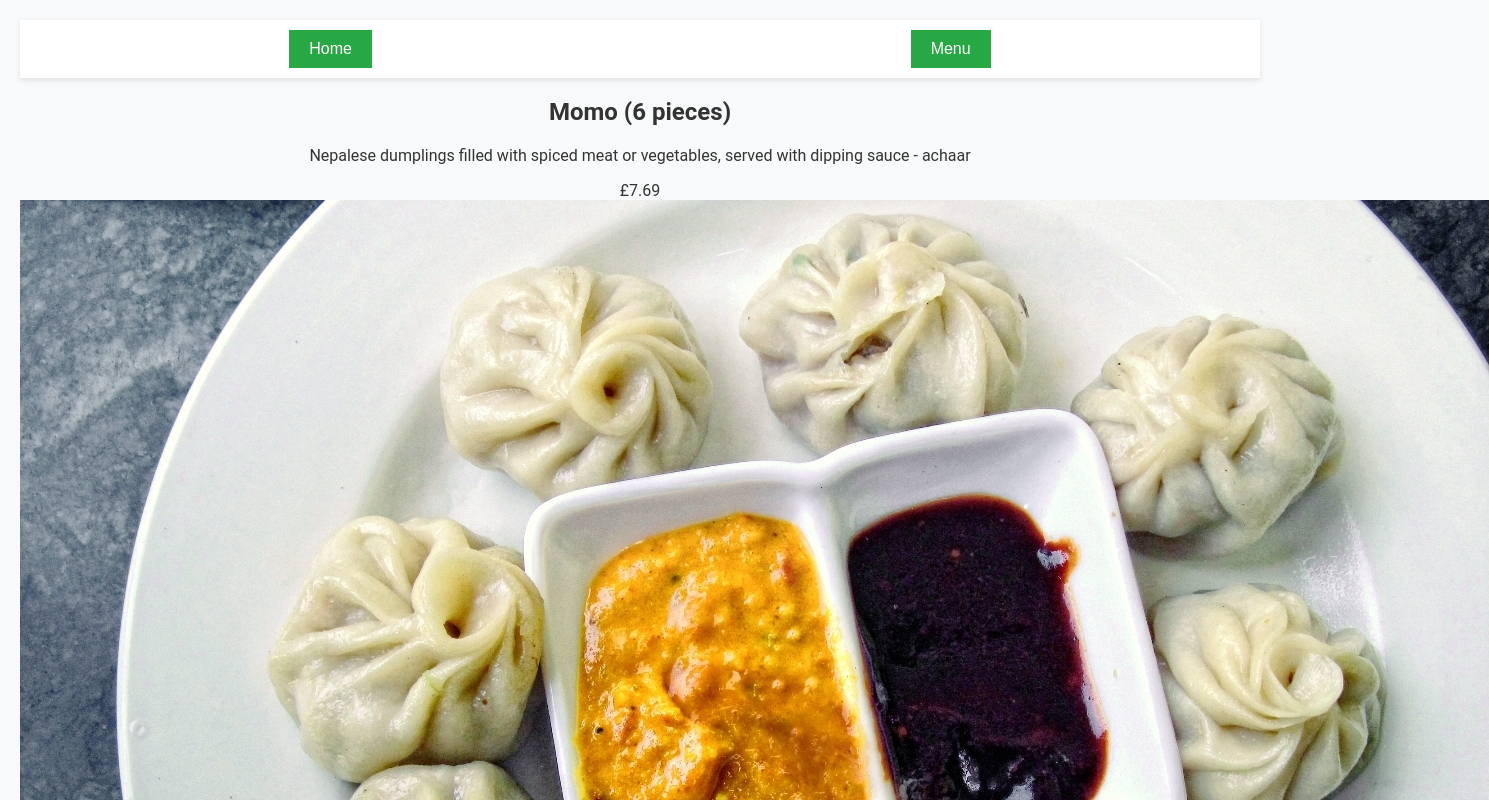
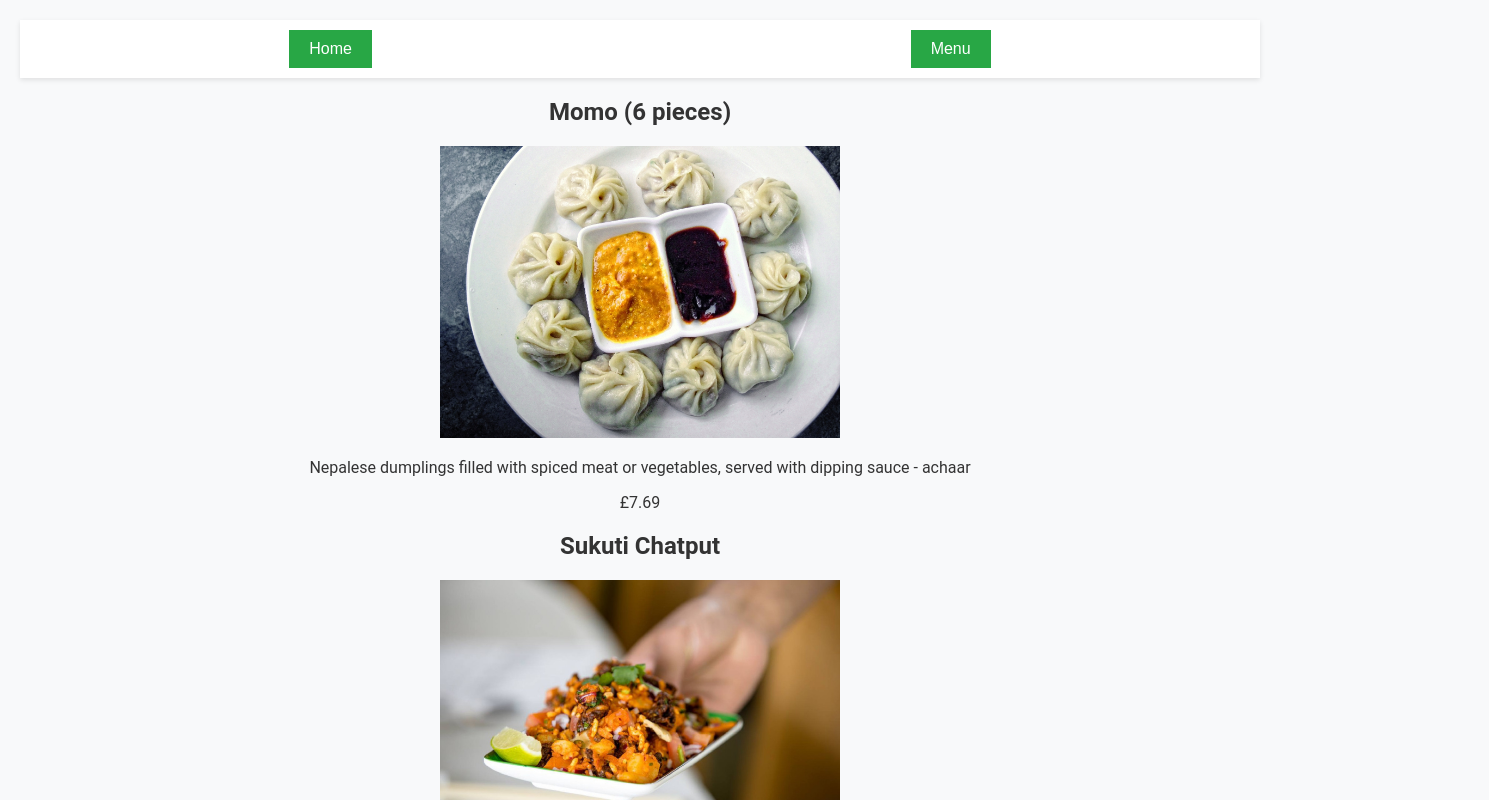
Before and after one commit to sangT220222/restaurantPage, a website built with webpack: page src/index.html in a window 1280 px wide. Both pictures are taken after a click on the button "Menu". Shown: the top 800 px of the page, 1489 px wide, since content can reach past the window. Built offline with nearby package versions, Linux system fonts and the light colour scheme.

Commit message:
additional images and styles added

```diff
--- a/src/modules/home.js
+++ b/src/modules/home.js
@@ -1,8 +1,8 @@
 const sections = [
     {
       id: 'home-1',
-      title: 'Welcome to [Restaurant Name] - Where Flavor Meets Traditions',
-      content:['[Restaurant Name] invites you to indulge in an unforgettable culinary experience that celebrates the essence of [cuisine type or specialty]. Nestled in the heart of [City or Location], our restaurant offers a warm and inviting atmosphere where every dish tells a story and every bite ignites your senses.']
+      title: 'Welcome to Himalayan Spice Delight- Where Flavor Meets Traditions',
+      content:['Himalayan Spice Delightinvites you to indulge in an unforgettable culinary experience that celebrates the essence of Nepalese cuisine. Nestled in the heart of Gazab, our restaurant offers a warm and inviting atmosphere where every dish tells a story and every bite ignites your senses.']
     },
     {
         id: 'home-2',
@@ -22,7 +22,7 @@ const sections = [
     },
     {
         id: 'home-4',
-        title: 'Indulge your palate and satisfy your cravings at [Restaurant Name].',
+        title: 'Indulge your palate and satisfy your cravings at Himalayan Spice Delight.',
         content: []
     }
   ];
--- a/src/modules/menu.js
+++ b/src/modules/menu.js
@@ -1,4 +1,6 @@
 import momo from "../assets/momo.jpeg";
+import sukuti from "../assets/sukuti_chatpate.jpeg";
+import aloo from "../assets/aloo.jpeg";
 
 const starters = [
     {
@@ -7,20 +9,34 @@ const starters = [
       price: '£7.69'
     },
     {
-        name: 'Sukuti Chiura',
-        description: 'Dried meat (sukuti) and beaten rice (chiura), seasoned with spices ',
+        name: 'Sukuti Chatput',
+        description: 'Dried meat mixed with a variety of spices and seasonings.',
         price: '£8.21'
     },
     {
         name: 'Aloo Dam',
-        title: 'Spicy and flavorful potatoes cooked in a rich aromatic gravy, with tomatoes, onions, ginger, garlic, and a blend of Nepalese spices.',
-        price: '6.89'
+        description: 'Spicy and flavorful potatoes cooked in a rich aromatic gravy, with tomatoes, onions, ginger, garlic, and a blend of Nepalese spices.',
+        price: '£6.89'
     },
   ];
 
 const momo_img = () => {
     const pic = new Image();
     pic.src = momo;
+
+    return pic;
+}
+
+const sukuti_img = () => {
+    const pic = new Image();
+    pic.src = sukuti;
+
+    return pic;
+}
+
+const aloo_img = () => {
+    const pic = new Image();
+    pic.src = aloo;
 
     return pic;
 }
@@ -39,16 +55,23 @@ const menu_tab = () => {
         const description = document.createElement('p');
         description.textContent = starter.description;
 
-        const price = document.createElement('span');
+        const price = document.createElement('p');
         price.textContent = starter.price;
 
         section.appendChild(name);
-        section.appendChild(description);
-        section.appendChild(price);
 
         if (starter.name.toUpperCase() === 'MOMO (6 PIECES)'){
             section.appendChild(momo_img());
         }
+        else if (starter.name.toUpperCase() === 'SUKUTI CHATPUT'){
+            section.appendChild(sukuti_img());
+        }
+        else {
+            section.appendChild(aloo_img());
+        }
+
+        section.appendChild(description);
+        section.appendChild(price);
 
         content_div.appendChild(section);
     })
--- a/src/style.css
+++ b/src/style.css
@@ -1,5 +1,3 @@
-/* styles.css */
-
 /* Body styles */
 body {
     font-family: 'Roboto', sans-serif; /* Use Roboto font for modern look */
@@ -42,6 +40,11 @@ nav a:hover {
     color: #007bff; /* Blue text on hover */
 }
 
+img {
+    width: 400px;
+    height: auto;
+}
+
 /* Main content styles */
 main {
     padding: 20px;
```
Also changed, not shown: dist/4f304805eb280825989c.jpeg (added), dist/aa2f21d0d55dcc33f9cb.jpeg (added), dist/main.js, src/assets/aloo.jpeg (added), src/assets/sukuti_chatpate.jpeg (added). Lines whose indentation alone changed are shown as unchanged.
